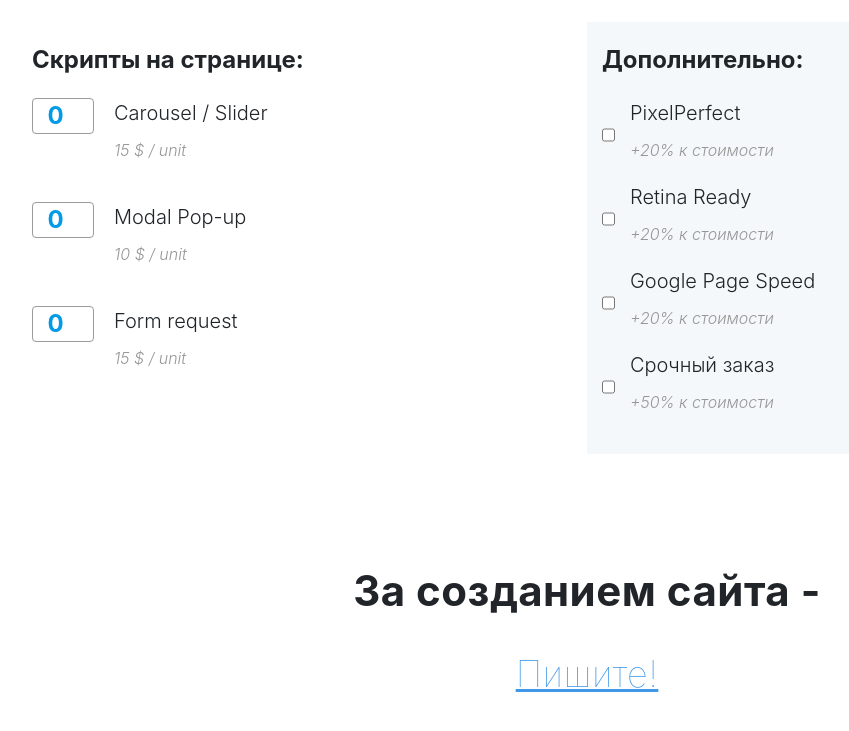
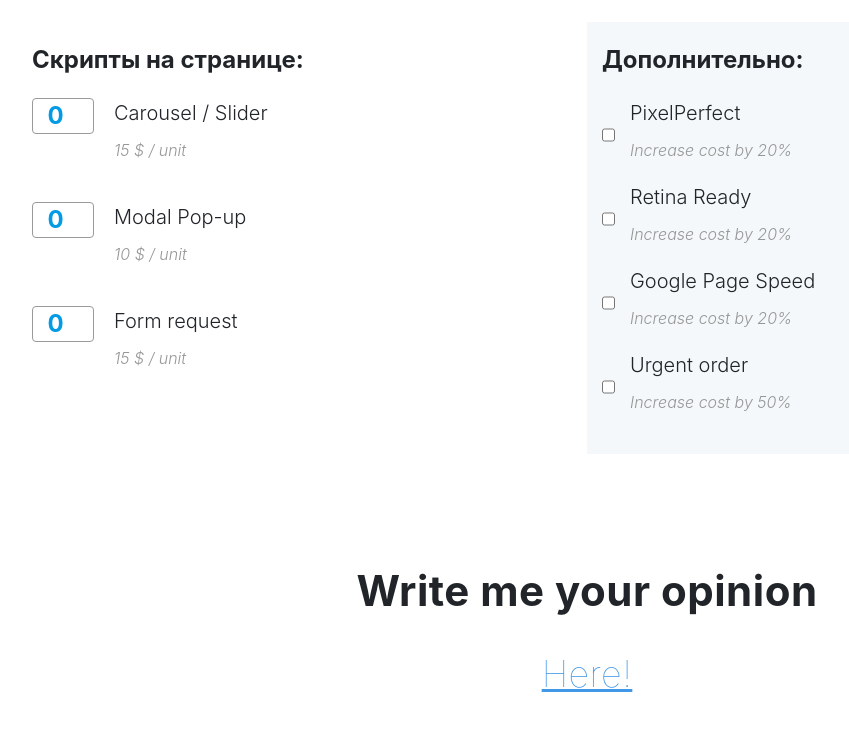
Before and after one commit to aseyev/Js-calc, a plain HTML site: page calculator.html in a window 1280 px wide. Shown: the part 725-1456 px from the top of the page, without its empty margins (53-902 px from the left). Drawn offline with nearby package versions, Linux system fonts and the light colour scheme.

Commit message:
translated

```diff
--- a/calculator.html
+++ b/calculator.html
@@ -155,25 +155,25 @@
                         <div class="title-bold section-title">Дополнительно:</div>
                         <label class="checkbox-wrapper title-lite">
                             <input type="checkbox" class="checkbox" id="" name="pixelPerfect">
-                            <div>PixelPerfect<div class="note">+20% к стоимости</div>
+                            <div>PixelPerfect<div class="note">Increase cost by 20%</div>
                             </div>
                         </label>
 
                         <label class="checkbox-wrapper title-lite">
                             <input type="checkbox" class="checkbox" id="" name="retinaReady">
-                            <div>Retina Ready<div class="note">+20% к стоимости</div>
+                            <div>Retina Ready<div class="note">Increase cost by 20%</div>
                             </div>
                         </label>
 
                         <label class="checkbox-wrapper title-lite">
                             <input type="checkbox" class="checkbox" id="" name="googlePageSpeed">
-                            <div>Google Page Speed<div class="note">+20% к стоимости</div>
+                            <div>Google Page Speed<div class="note">Increase cost by 20%</div>
                             </div>
                         </label>
 
                         <label class="checkbox-wrapper title-lite">
                             <input type="checkbox" class="checkbox" id="" name="urgentOrder">
-                            <div>Срочный заказ<div class="note">+50% к стоимости</div>
+                            <div>Urgent order<div class="note">Increase cost by 50%</div>
                             </div>
                         </label>
                     </div>
@@ -187,9 +187,9 @@
     <footer class="footer footer-inner">
         <div class="container">
 
-            <div class="footer-cta-title">За созданием сайта - </div>
+            <div class="footer-cta-title">Write me your opinion </div>
             <p class="footer-cta-text">
-                <a href="mailto:aseyev.1982@gmail.com">Пишите!</a>
+                <a href="mailto:aseyev.1982@gmail.com">Here!</a>
             </p>
         </div>
 
```
